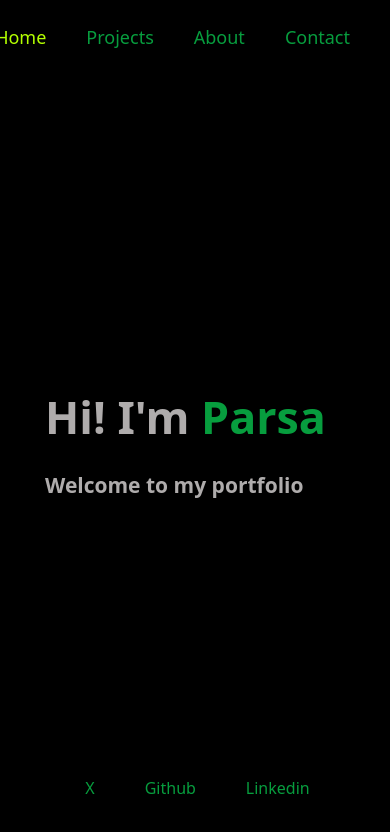
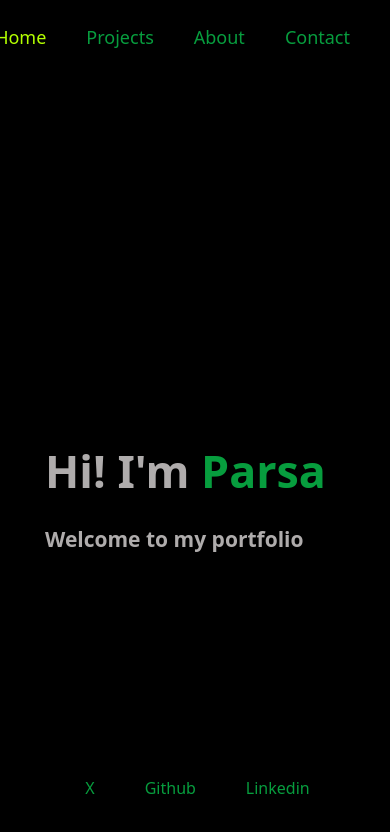
Before and after one commit to parsamh8/Portfolio-React, a React (Vite) app: page / in a window 390 px wide. Shown: the top 832 px of the page. Built offline with nearby package versions, Linux system fonts and the light colour scheme.

Commit message:
media resize 435

```diff
--- a/src/style.css
+++ b/src/style.css
@@ -155,6 +155,7 @@ h1 {
   body {
     font-size: 14px;
     margin: 10px;
+    margin-top: 4rem;
   }
   footer .footerInfo {
     padding-right: 35px;
@@ -167,7 +168,8 @@ h1 {
   body {
     font-size: 14px;
     margin: 10px;
-    margin-top: 30rem;
+    margin-top: 8rem;
   }
 
+
 }
```
